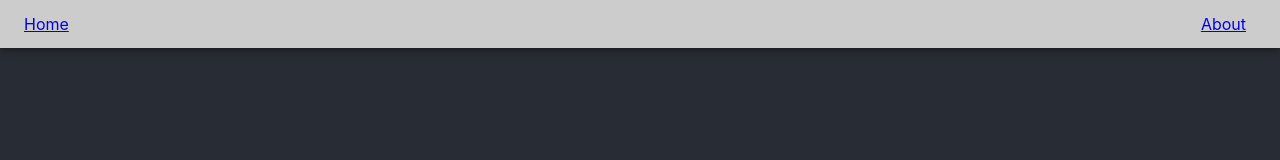
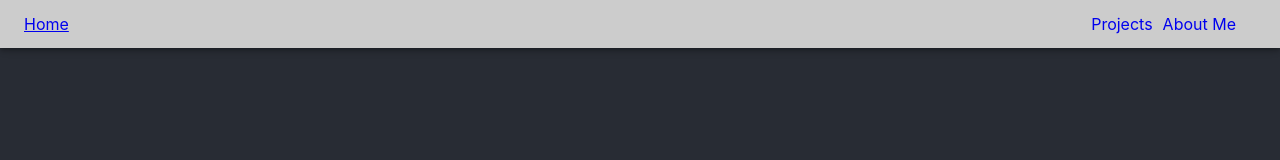
Before and after one commit to jeffh1996/website, a React (Create React App) app: page / in a window 1280 px wide. Shown: the top 160 px of the page. Built offline with nearby package versions, Linux system fonts and the light colour scheme.

Commit message:
Header formatting

```diff
--- a/src/header.js
+++ b/src/header.js
@@ -14,8 +14,11 @@ class Header extends React.Component {
           </Link>
         </span>
         <span className="right-items">
-          <Link to = "/about" >
-            About
+          <Link to = "/projects" className="right-items">
+            Projects
+          </Link>
+          <Link to = "/about" className="right-items">
+            About Me
           </Link>
         </span>
         </Toolbar>
```
